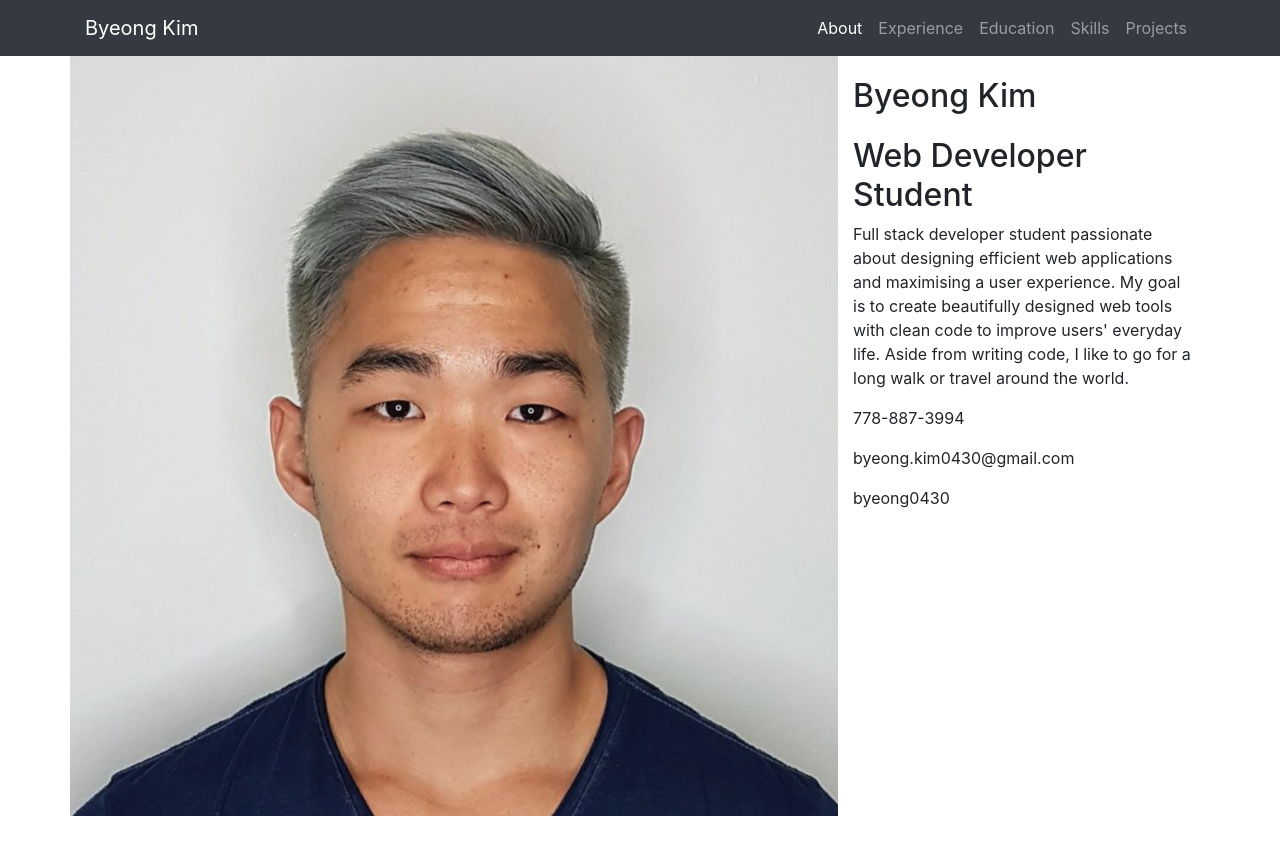
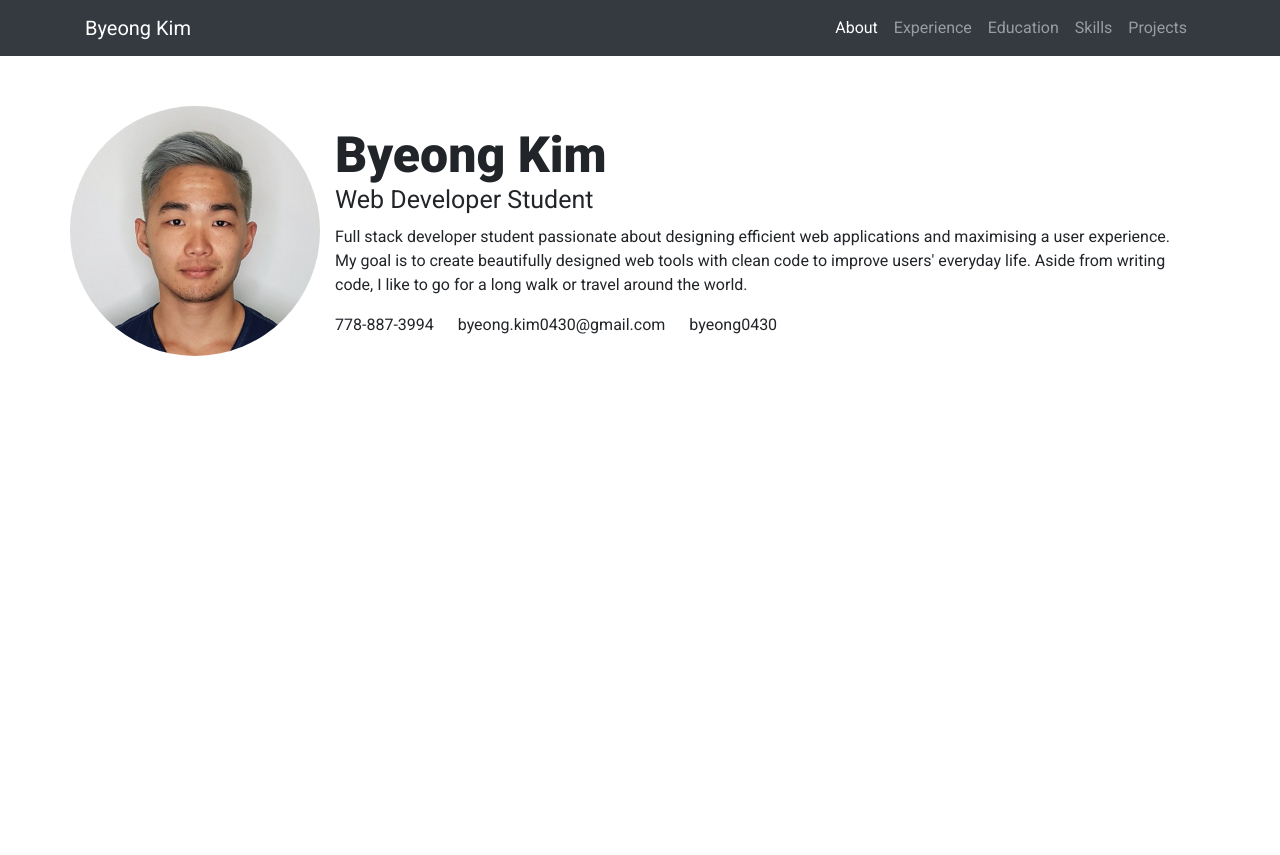
Before and after one commit to byeong0430/byeong0430.github.io, a Jekyll site: the page built from index.html, in a window 1280 px wide. Shown: the top 855 px of the page. Built offline with Jekyll 4.4.1, drawn with Linux system fonts in a browser that asks for light colours.

Commit message:
css change from new sass

```diff
--- a/css/main.scss
+++ b/css/main.scss
@@ -6,6 +6,8 @@
 // import partials from `sass_dir` (default to `_sass`)
 @import
   '_variables',
+  '_layout',
   '_normalize-4.1.1',
-  '_navbar'
+  '_navbar',
+  '_about'
 ;
```
